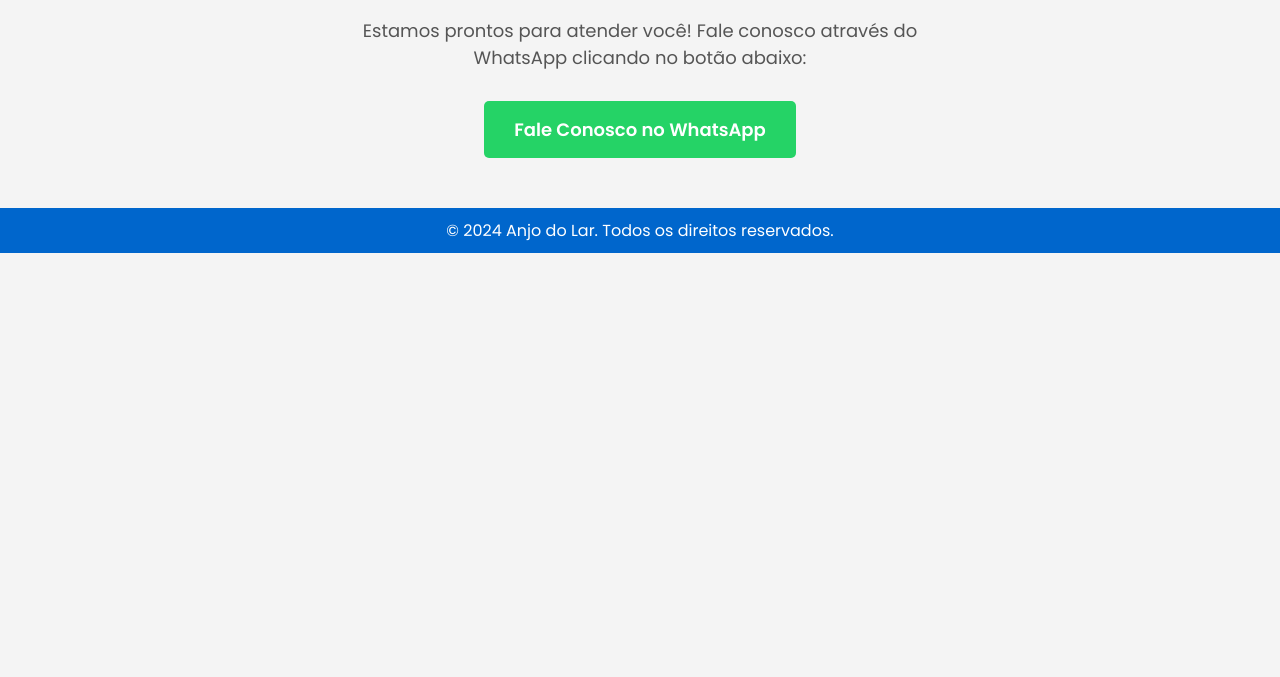
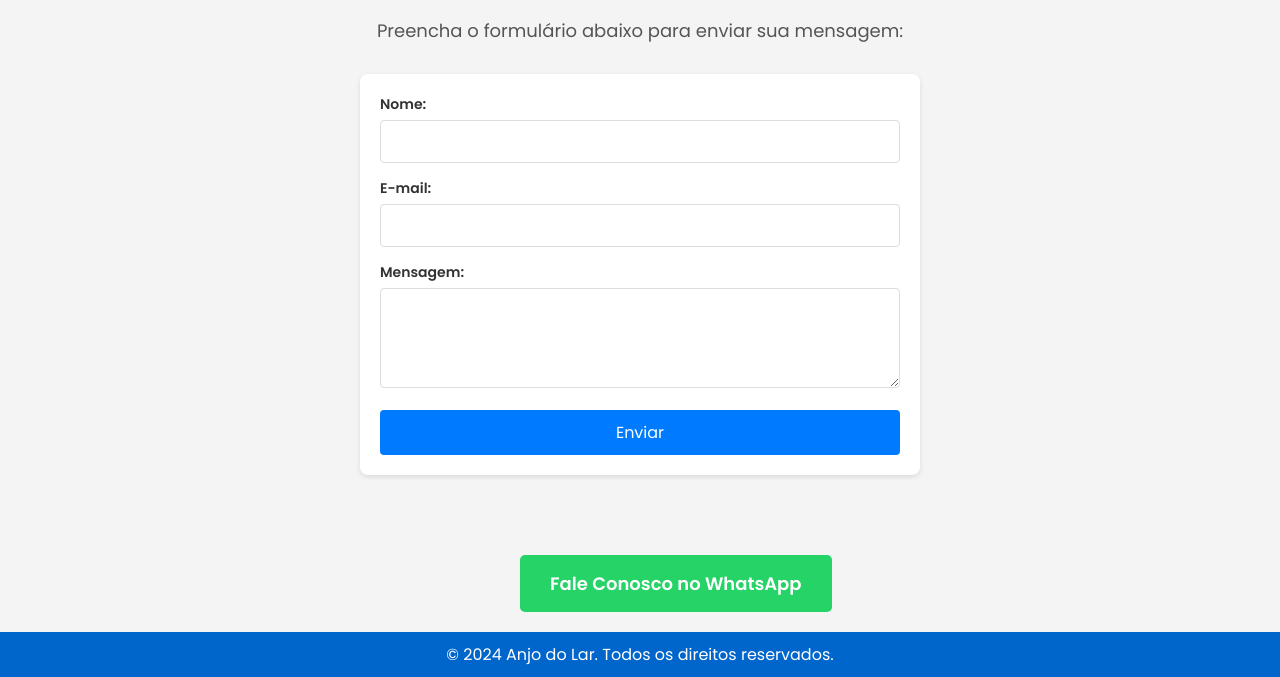
Before and after one commit to MatheusAndrade1999/Anjo-do-Lar, a plain HTML site: page templates/contato.html in a window 1280 px wide. Shown: the part 156-833 px from the top of the page. Before the commit the page ends 800 px from the top, so only its background shows below. Drawn offline with nearby package versions, Linux system fonts and the light colour scheme.

Commit message:
Sprint 4 finalizada, implementação de mapa, botão do whatsapp com link e formulario para envio de email, funcional, tudo em javascript

```diff
--- a/static/styles.css
+++ b/static/styles.css
@@ -164,6 +164,8 @@ body {
   font-weight: 600;
   font-size: 18px;
   transition: background-color 0.3s;
+  margin-left: 520px;
+  margin-bottom: 20px;
 }
 
 .whatsapp-link:hover {
@@ -215,3 +217,62 @@ body {
   border-radius: 8px;
   overflow: hidden;
 }
+
+/* Estilo do Formulário */
+.formulario {
+  padding: 20px;
+  background-color: #ffffff;
+  border-radius: 8px;
+  box-shadow: 0 2px 5px rgba(0, 0, 0, 0.1);
+}
+
+.formulario .form-group {
+  margin-bottom: 15px;
+  text-align: left;
+}
+
+.formulario .form-group label {
+  font-size: 14px;
+  font-weight: 600;
+  margin-bottom: 5px;
+  display: block;
+  color: #333;
+}
+
+.formulario .input,
+.formulario .textarea {
+  width: 100%;
+  padding: 10px;
+  border: 1px solid #ddd;
+  border-radius: 4px;
+  font-size: 14px;
+}
+
+.formulario .textarea {
+  height: 100px;
+}
+
+.formulario .botao-enviar {
+  display: block;
+  width: 100%;
+  padding: 10px;
+  background-color: #007bff;
+  color: #fff;
+  border: none;
+  border-radius: 4px;
+  font-size: 16px;
+  cursor: pointer;
+  transition: background-color 0.3s;
+}
+
+.formulario .botao-enviar:hover {
+  background-color: #0056b3;
+}
+
+/* Mensagem de Status */
+.formulario .status-message {
+  margin-top: 10px;
+  text-align: center;
+  font-size: 14px;
+  color: #333;
+}
--- a/templates/contato.html
+++ b/templates/contato.html
@@ -6,6 +6,7 @@
   <title>Contato - Anjo do Lar</title>
   <link rel="stylesheet" href="../static/styles.css">
   <link href="https://fonts.googleapis.com/css2?family=Poppins:wght@300;400;600&display=swap" rel="stylesheet">
+  <script src="https://cdn.jsdelivr.net/npm/@emailjs/browser@3/dist/email.min.js"></script>
 </head>
 <body>
   <header class="navbar">
@@ -23,15 +24,56 @@
   </header>
 
   <section class="contato">
-    <h1>Entre em Contato</h1>
-    <p>Estamos prontos para atender você! Fale conosco através do WhatsApp clicando no botão abaixo:</p>
-    <a class="whatsapp-link" href="https://wa.me/5511999999999" target="_blank">Fale Conosco no WhatsApp</a>
+    <h1 class="contato-titulo">Entre em Contato</h1>
+    <p class="contato-descricao">Preencha o formulário abaixo para enviar sua mensagem:</p>
+    <form id="contact-form" class="formulario">
+      <div class="form-group">
+        <label for="name">Nome:</label>
+        <input type="text" id="name" name="name" class="input" required>
+      </div>
+      <div class="form-group">
+        <label for="email">E-mail:</label>
+        <input type="email" id="email" name="email" class="input" required>
+      </div>
+      <div class="form-group">
+        <label for="message">Mensagem:</label>
+        <textarea id="message" name="message" class="textarea" required></textarea>
+      </div>
+      <button type="submit" class="botao-enviar">Enviar</button>
+    </form>
+    <p id="status-message" class="status-message"></p>
   </section>
+
+  <a class="whatsapp-link" href="https://wa.me/5511999999999" target="_blank">Fale Conosco no WhatsApp</a>
 
   <footer class="footer">
     <p>&copy; 2024 Anjo do Lar. Todos os direitos reservados.</p>
   </footer>
 
-  <script src="scripts.js"></script>
+  <script>
+    emailjs.init('d2IU5WDvI_m70XFRA');
+
+    const form = document.getElementById('contact-form');
+    const statusMessage = document.getElementById('status-message');
+
+    form.addEventListener('submit', function(event) {
+      event.preventDefault();
+
+      const formData = new FormData(form);
+      const formValues = Object.fromEntries(formData.entries());
+
+      emailjs.send('service_35imb5h', 'template_rx2c5al', formValues)
+        .then(() => {
+          statusMessage.textContent = 'Mensagem enviada com sucesso!';
+          statusMessage.style.color = 'green';
+          form.reset();
+        })
+        .catch((error) => {
+          statusMessage.textContent = 'Erro ao enviar a mensagem. Tente novamente.';
+          statusMessage.style.color = 'red';
+          console.error('Erro:', error);
+        });
+    });
+  </script>
 </body>
 </html>
```
Also changed, not shown: scripts.js (+19 -0 lines).
